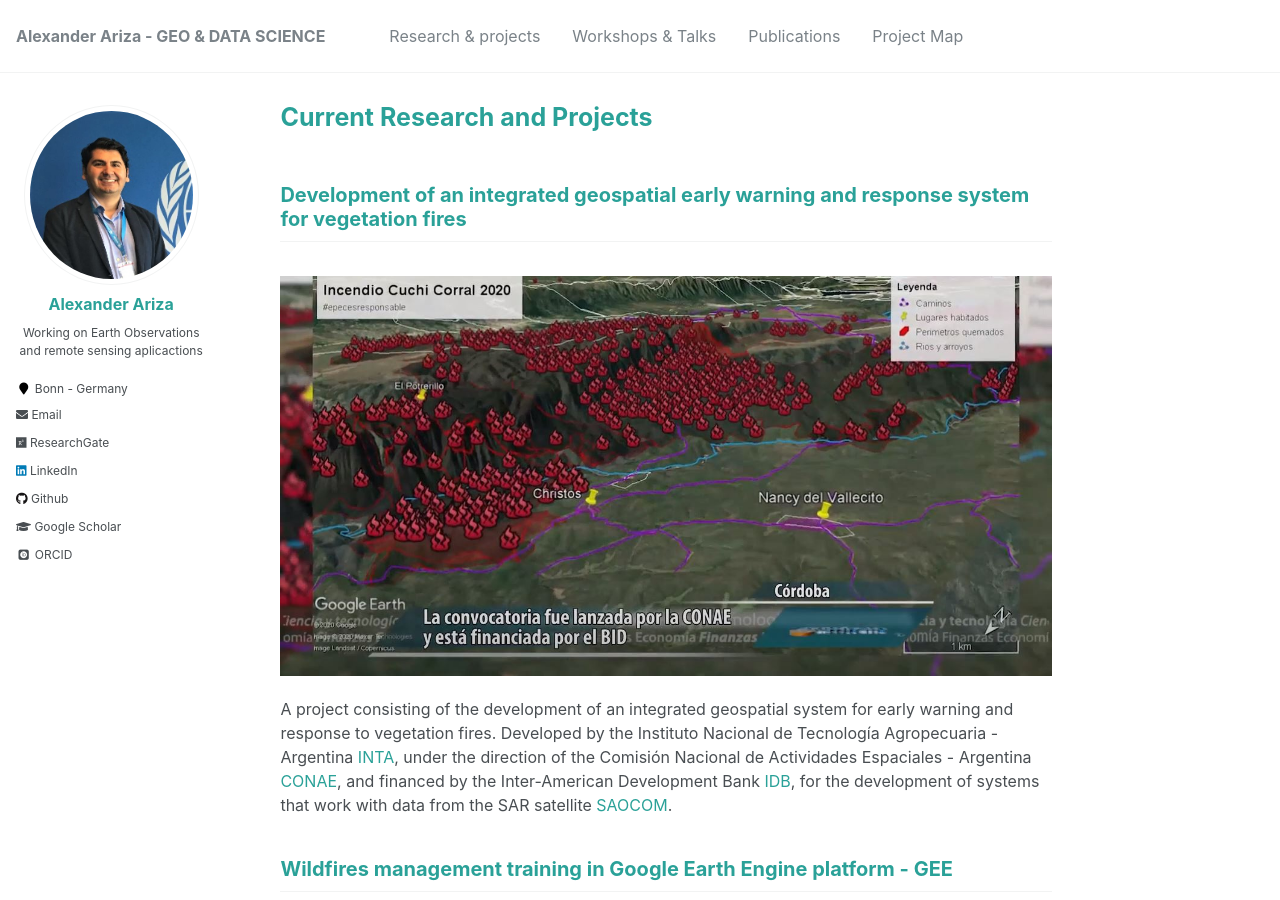
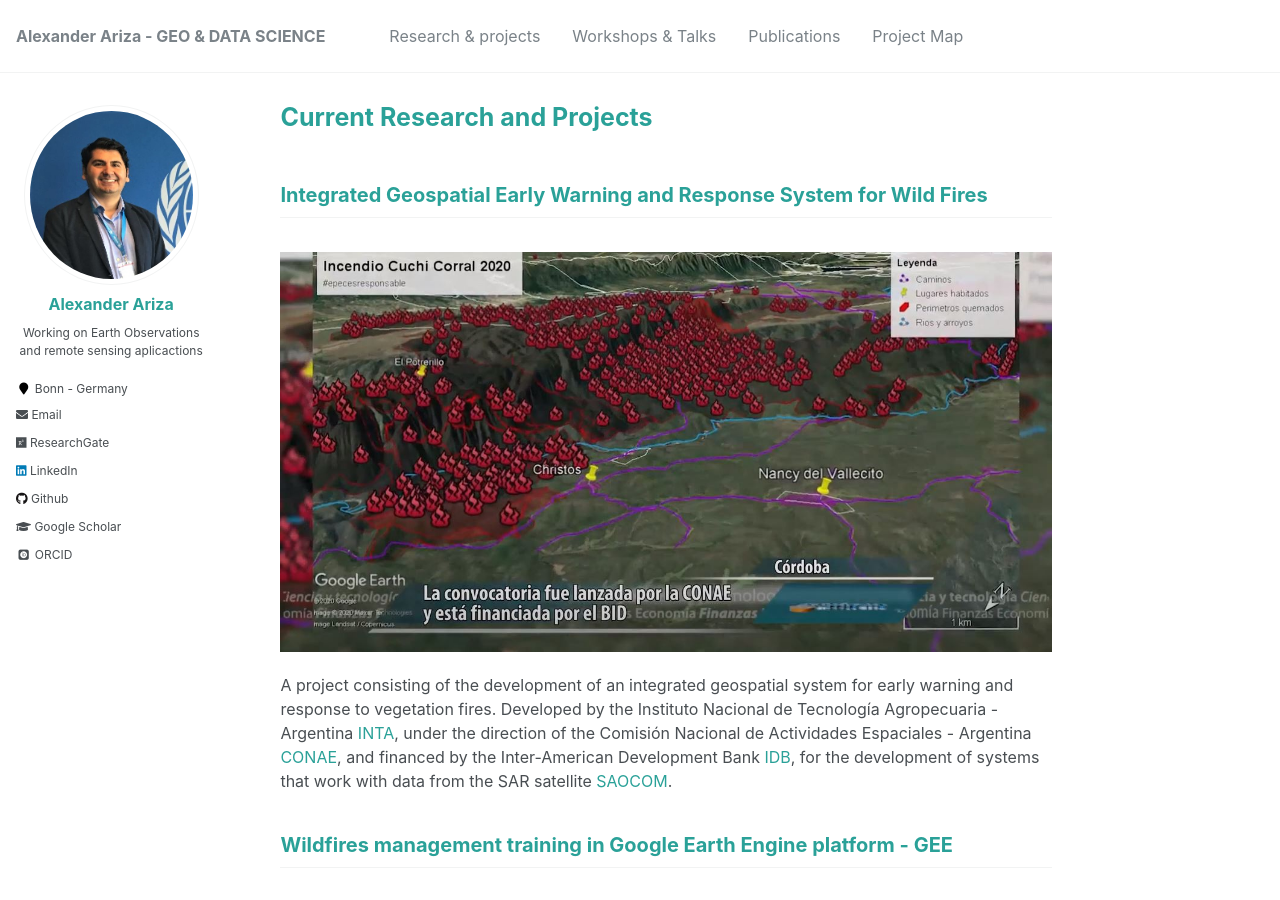
Before and after one commit to Alexanderariza/alexanderariza.github.io, a Jekyll site: the page built from _pages/engagement.md, in a window 1280 px wide and 900 px high. Built offline with Jekyll 4.4.1, drawn with Linux system fonts in a browser that asks for light colours; some web fonts are replaced.

Commit message:
Update engagement.md

```diff
--- a/_pages/engagement.md
+++ b/_pages/engagement.md
@@ -5,7 +5,7 @@
 excerpt: "Short description of portfolio item number 1<br/><img src='/images/500x300.png'>"
 author_profile: true
 ---
-Development of an integrated geospatial early warning and response system for vegetation fires
+Integrated Geospatial Early Warning and Response System for Wild Fires
 ------
 <br/><img src='/images/INTA.JPG'>
 
```
